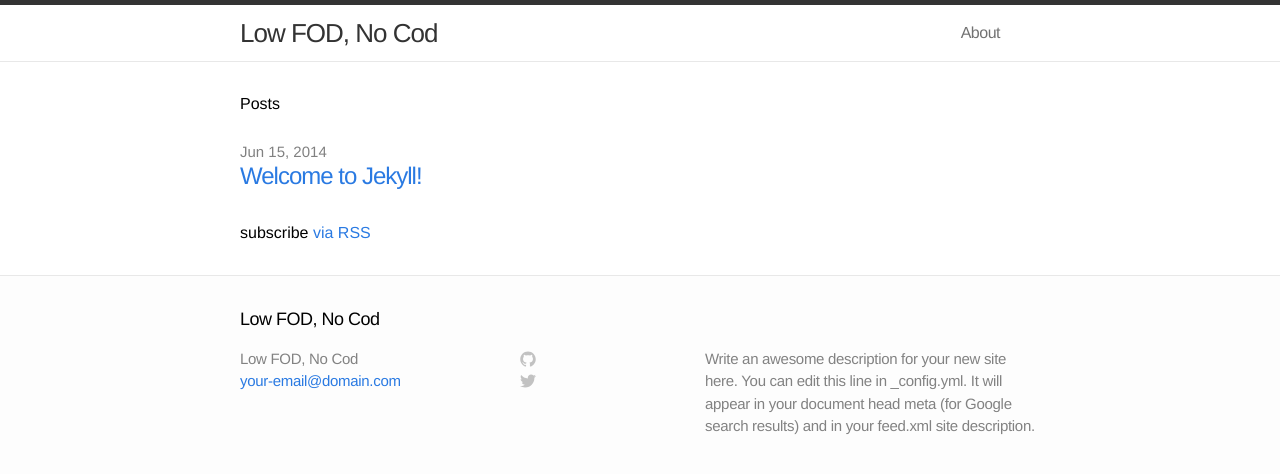
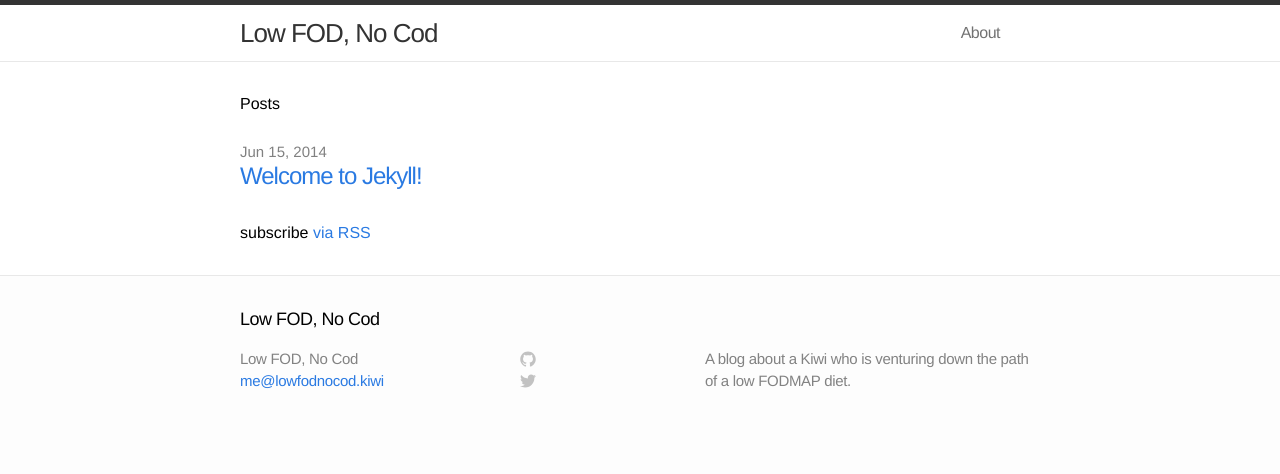
Before and after one commit to Geeze-Louise/lowfodnocod.kiwi, a Jekyll site: the page built from index.html, in a window 1280 px wide. Shown: the top 474 px of the page. Built offline with Jekyll 4.4.1, drawn with Linux system fonts in a browser that asks for light colours.

Commit message:
Added a better description

```diff
--- a/_config.yml
+++ b/_config.yml
@@ -1,7 +1,7 @@
 # Site settings
 title: Low FOD, No Cod
-email: your-email@domain.com
-description: "Write an awesome description for your new site here. You can edit this line in _config.yml. It will appear in your document head meta (for Google search results) and in your feed.xml site description."
+email: me@lowfodnocod.kiwi
+description: "A blog about a Kiwi who is venturing down the path of a low FODMAP diet."
 baseurl: ""
 url: "http://lowfodnocod.kiwi"
 
```
